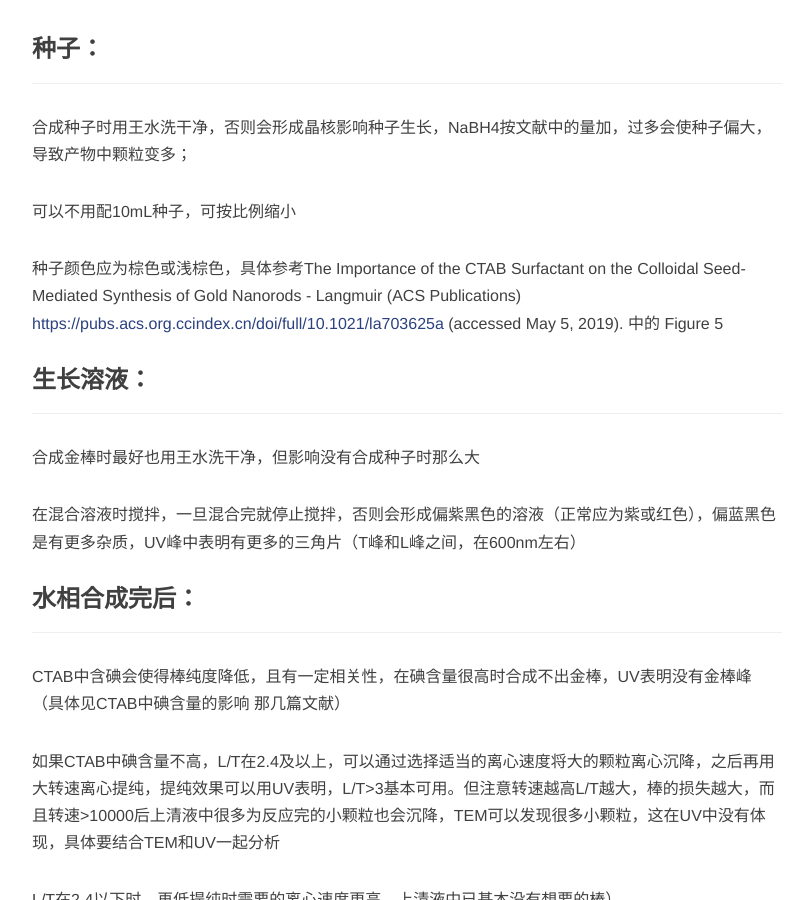
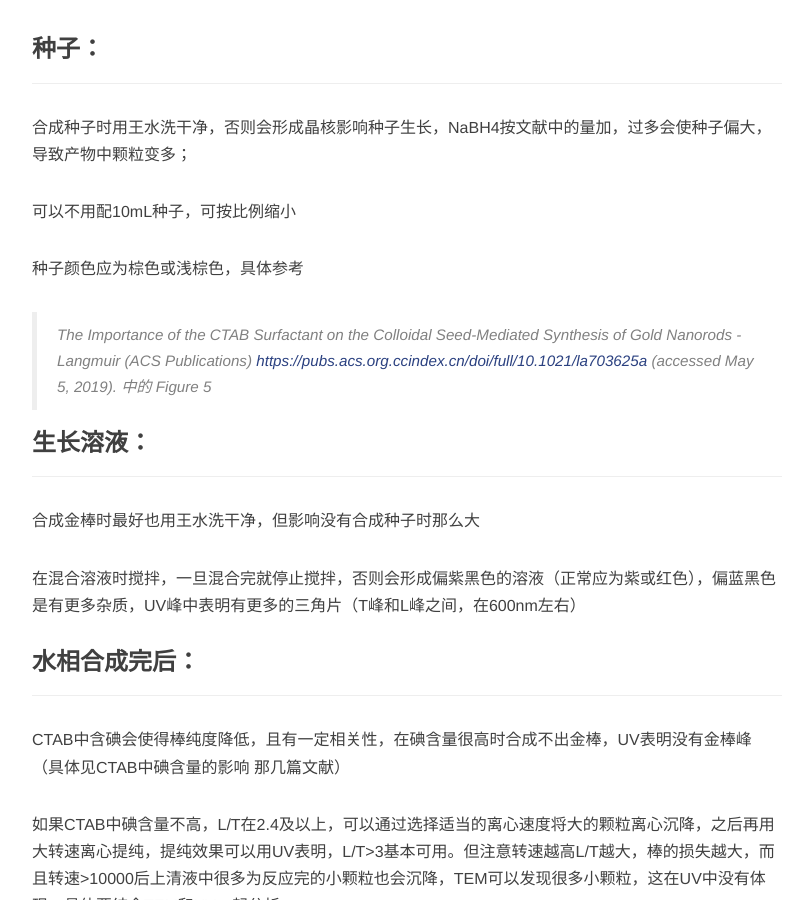
Before and after one commit to creatletter/Dalio, a Jekyll site: the page built from _posts/2019-06-21-合成金纳米棒的注意事项.md, in a window 1280 px wide and 900 px high, scrolled down 1359 px. Shown: the whole window, without its empty margins (233-1040 px from the left). Built offline with Jekyll 4.4.1, drawn with Linux system fonts in a browser that asks for light colours; nearby versions of some CDN libraries; comment, search, counter and statistics services are not loaded.

```diff
--- a/_posts/2019-06-21-合成金纳米棒的注意事项.md
+++ b/_posts/2019-06-21-合成金纳米棒的注意事项.md
@@ -50,7 +50,8 @@ Physical Chemistry Letters* **2015**, *6* (21), 4270–4279.<https://doi.org/10.
 
 可以不用配10mL种子，可按比例缩小
 
-种子颜色应为棕色或浅棕色，具体参考The Importance of the CTAB Surfactant on the Colloidal Seed-Mediated Synthesis of Gold Nanorods - Langmuir (ACS Publications) <https://pubs.acs.org.ccindex.cn/doi/full/10.1021/la703625a> (accessed May 5, 2019). 中的 Figure 5
+种子颜色应为棕色或浅棕色，具体参考
+> The Importance of the CTAB Surfactant on the Colloidal Seed-Mediated Synthesis of Gold Nanorods - Langmuir (ACS Publications) <https://pubs.acs.org.ccindex.cn/doi/full/10.1021/la703625a> (accessed May 5, 2019). 中的 Figure 5
 
 ### 生长溶液：
 ----------
@@ -75,7 +76,7 @@ UV原始数据可以归一化方便对比
 
 ### 参考文献中配体交换以及博士论文等相关文献，
 
->   Vigderman, L.; Khanal, B. P.; Zubarev, E. R. Functional Gold Nanorods: Synthesis, Self-Assembly, and Sensing Applications. *Advanced Materials* **2012**, *24* (36), 4811–4841. <https://doi.org/10.1002/adma.201201690>.
+> Vigderman, L.; Khanal, B. P.; Zubarev, E. R. Functional Gold Nanorods: Synthesis, Self-Assembly, and Sensing Applications. *Advanced Materials* **2012**, *24* (36), 4811–4841. <https://doi.org/10.1002/adma.201201690>.
 >（综述文章，讲解配体交换相关）
 
 > Zhou, L.; Han, S.-T.; Zhuang, J.; Yan, Y.; Zhou, Y.; Sun, Q.-J.; Xu, Z.-X.; Roy, V. A. L. Mobility Enhancement of P3HT-Based OTFTs upon Blending with Au Nanorods. *Particle & Particle Systems Characterization* **2015**, *32* (12), 1051–1057. <https://doi.org/10.1002/ppsc.201500168>.）
```
